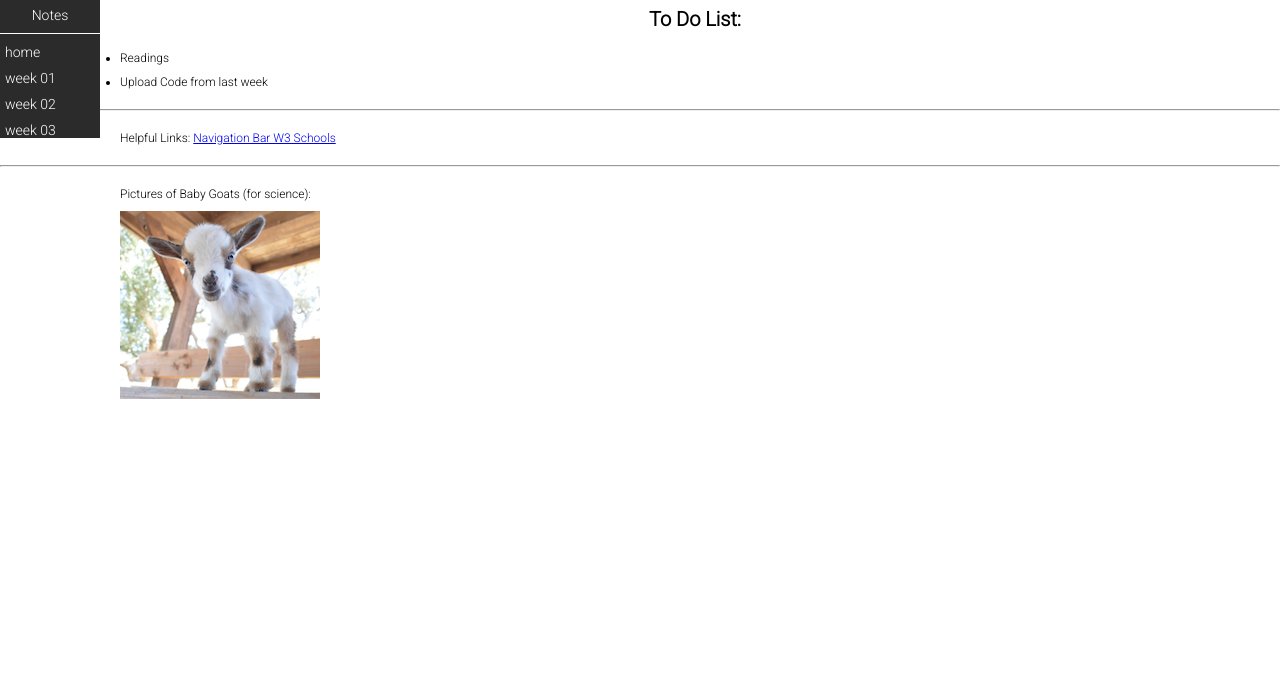
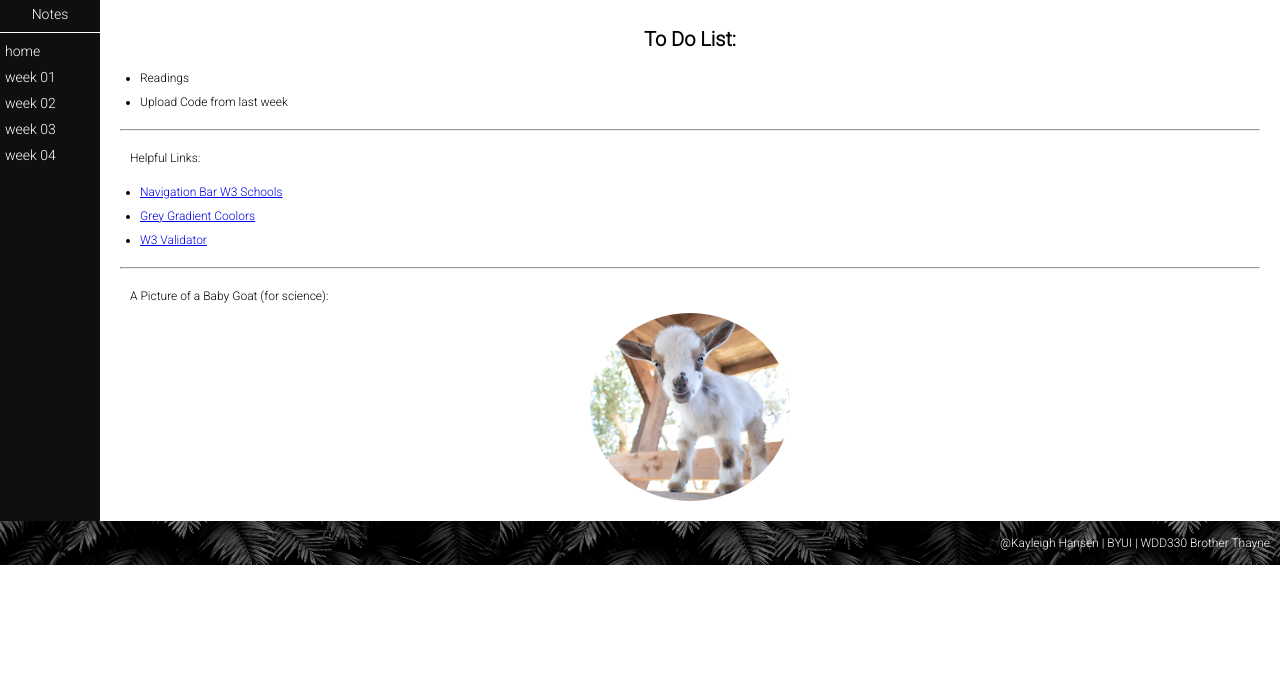
Before and after one commit to kayleighhansen/wdd330, a plain HTML site: page index.html in a window 1280 px wide. Shown: the part 116-800 px from the top of the page. Drawn offline with Linux system fonts and the light colour scheme.

Commit message:
setting up week 04

```diff
--- a/css/style.css
+++ b/css/style.css
@@ -4,17 +4,13 @@
     font-family: 'Roboto', sans-serif;
 }
 
-main {
-    margin-left: 130px;
-    margin-top: 20px;
-}
-
 header {
-    background-color: #2B2B2B;
+    background-image: url("../images/header.png");
     color: white;
-    padding: 20px;
+    padding: 20px 0px;
     text-align: center;
     position: static;
+    width: 100%;
 }
 
 hr {
@@ -48,10 +44,24 @@ h2 {
     font-size: 15px;
 }
 
+.goats {
+    display: flex;
+    justify-content: center;
+}
+
+.goats img {
+    border-radius: 50%;
+}
+
+main {
+    display: grid;
+    grid-template-columns: 100px 1fr;
+    height: 100%;
+}
+
 .sidenav {
-    z-index: 1;
-    position: absolute;
-    background-color: #2B2B2B;
+    background-color: rgb(15, 15, 15);
+    margin-top: -1px;
 }
 
 .sidenav a, .dropdown-btn {
@@ -60,9 +70,6 @@ h2 {
 padding: 10px 5px;
 font-size: 14px;
 color: white;
-    border: none;
-    background: none;
-    outline: none;
 }
 
 .dropdown-btn {
@@ -70,6 +77,13 @@ h2 {
     font-size: 14px;
     width: 100px;
     display: block;
+    background: none;
+    border: none;
+    border-bottom: 1px solid white;
+}
+
+.content {
+    margin: 20px;
 }
 
 li {
@@ -77,15 +91,16 @@ h2 {
     font-size: 12px;
 }
 
-  .main {
-      margin-left: 120px;
+ul {
+    margin-left: 20px;
 }
 
 footer {
-      position: absolute;
+    padding: 5px 0px;
     bottom: 0;
     right: 0;
-      background-color: rgb(198, 198, 198);
+    background-image: url("../images/header.png");
+    color: white;
     z-index: 1;
     width: 100%;
     text-align: right;
--- a/index.html
+++ b/index.html
@@ -1,22 +1,26 @@
 <!DOCTYPE html>
 <html lang="en">
+
 <head>
     <meta charset="UTF-8">
     <meta name="viewport" content="width=device-width, initial-scale=1.0">
     <title>Welcome to the Party</title>
     <link rel="stylesheet" href="../css/style.css">
     <link rel="preconnect" href="https://fonts.gstatic.com">
-    <link href="https://fonts.googleapis.com/css2?family=Bodoni+Moda&display=swap" rel="stylesheet">    <link href="https://fonts.googleapis.com/css2?family=Roboto:wght@300&display=swap" rel="stylesheet">
+    <link href="https://fonts.googleapis.com/css2?family=Bodoni+Moda&display=swap" rel="stylesheet">
+    <link href="https://fonts.googleapis.com/css2?family=Roboto:wght@300&display=swap" rel="stylesheet">
 </head>
+
 <body>
     <header>
     </header>
-
+    <main>
         <section class="sidenav">
             <ol class="dropdown-container">
             </ol>
         </section>
 
+        <section class="content">
             <h1 class="main">To Do List: </h1>
             <ul class="main">
                 <li>Readings</li>
@@ -27,17 +31,32 @@
 
             <p class="main">
                 Helpful Links:
+            </p>
+            <ul>
+                <li>
                     <a href="https://www.w3schools.com/css/css_navbar.asp">Navigation Bar W3 Schools</a>
-    </p>
+                </li>
+                <li>
+                    <a href="https://coolors.co/000000-4c4d4b-737673-858885-686b68">Grey Gradient Coolors</a>
+                </li>
+                <li>
+                    <a href="https://validator.w3.org/">W3 Validator</a>
+                </li>
+            </ul>
+
 
             <hr>
 
             <p class="main">
-        Pictures of Baby Goats (for science):
+                A Picture of a Baby Goat (for science):
             </p>
+            <div class="goats">
                 <img src="images/babygoat.png" alt="babygoat" class="main">
+            </div>
+        </section>
+    </main>
     <footer></footer>
-
     <script src="js/main.js"></script>
 </body>
+
 </html>
--- a/js/main.js
+++ b/js/main.js
@@ -43,6 +43,10 @@ element_3.appendChild(notes_button);
     {
         label: "week 03",
         url: "../week03/index.html"
+    },
+    {
+        label: "week 04",
+        url: "../week04/index.html"
     }
 ];
 
@@ -55,11 +59,11 @@ links.forEach(
     }
 );
 
-//create footer
+// create footer
 
-// const footer = document.createElement("p");
-// const text_f = document.createTextNode("@Kayleigh Hansen | BYUI | WDD330 Brother Thayne");
-// footer.appendChild(text_f);
-// const text_f = document.querySelector('footer');
-// console.log(footer);
-// element.appendChild(footer);
+const footer = document.createElement('p');
+const text_f = document.createTextNode("@Kayleigh Hansen | BYUI | WDD330 Brother Thayne");
+footer.appendChild(text_f);
+const element_f = document.querySelector('footer');
+console.log(footer);
+element_f.appendChild(footer);
```
Also changed, not shown: week01/index.html (+13 -5 lines), week02/index.html (+11 -5 lines), week03/index.html (+4 -3 lines), week04/index.html (added, +50 -0 lines), images/header.png (added), images/sidenav.png (added). Lines whose indentation alone changed are shown as unchanged.
